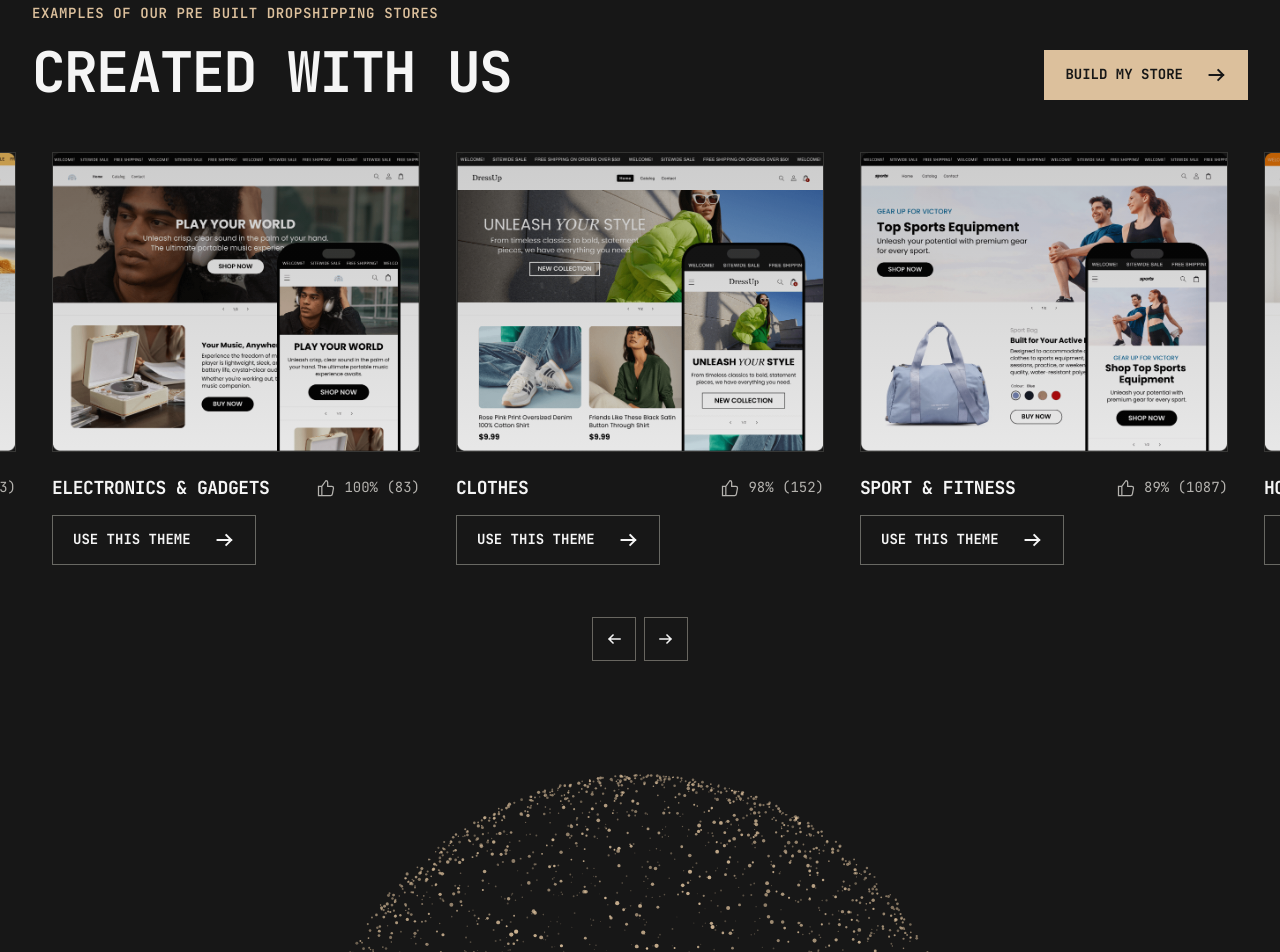
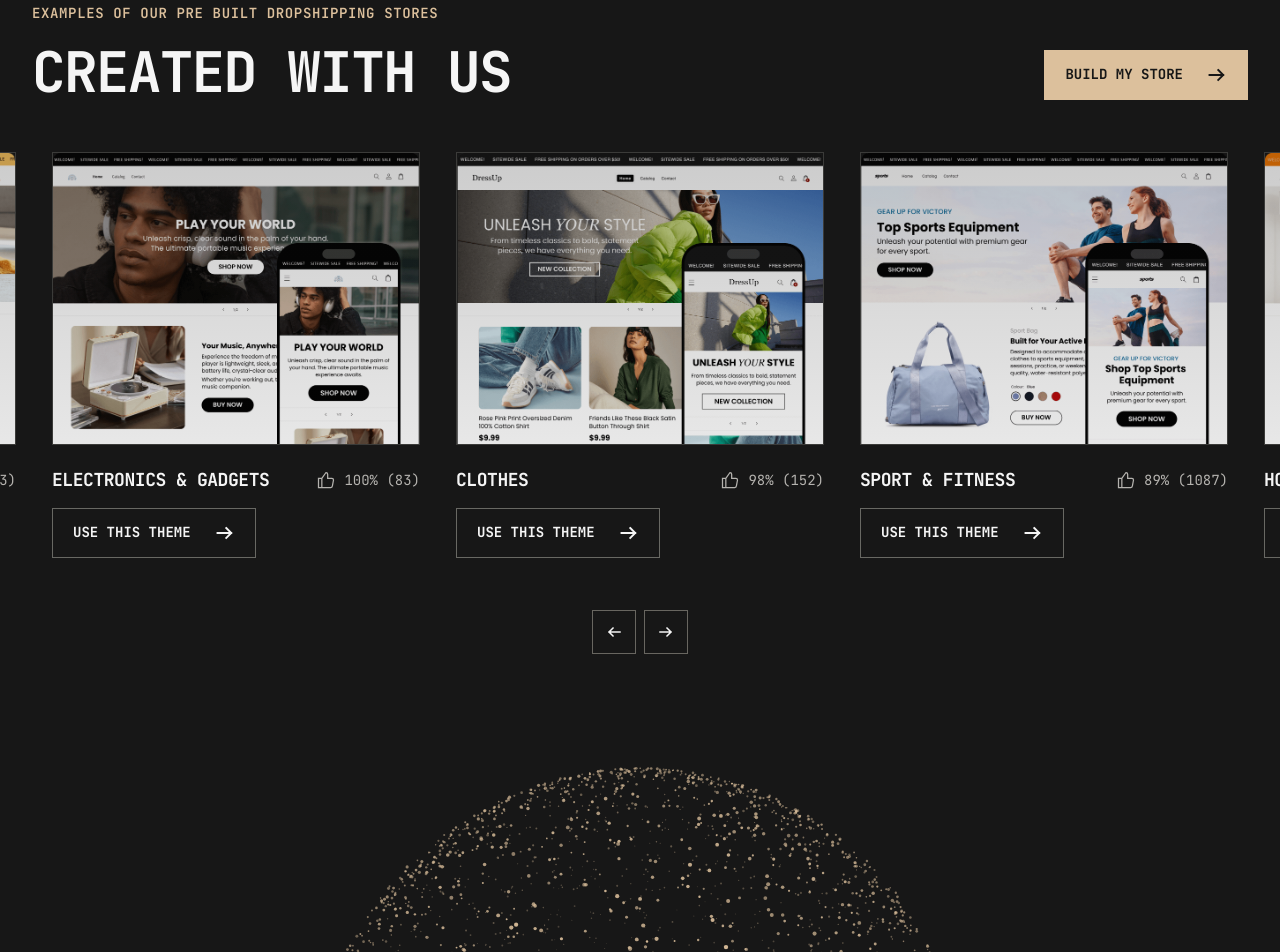
Before and after one commit to lkurska-666/lior-redesign-preview, a plain HTML site: page index.html in a window 1280 px wide. Shown: the part 6264-7216 px from the top of the page. Drawn offline with Linux system fonts and the light colour scheme; animation ran at ten frames a second.

Commit message:
Theme previews: cut the rounded bottom corners
Co-Authored-By: Claude Opus 5.5 <noreply@anthropic.com>

```diff
--- a/index.html
+++ b/index.html
@@ -1,2 +1,2 @@
 <!doctype html>
-<html lang="en"><head><meta charset="utf-8"><meta name="viewport" content="width=device-width, initial-scale=1"><meta name="color-scheme" content="dark"><title>BYS · A2 — Editorial Features</title><link rel="preconnect" href="https://fonts.googleapis.com"><link rel="preconnect" href="https://fonts.gstatic.com" crossorigin><link href="https://fonts.googleapis.com/css2?family=JetBrains+Mono:wght@400;600;700&display=swap" rel="stylesheet"><link rel="stylesheet" href="landing.css?v=a2-20261120-arrows-left"><script src="content.js?v=a2-20261119-cta4" defer></script><script src="landing.js?v=a2-20261120-arrows" defer></script><script src="theme-gallery.js?v=a2-20261120-gallery2" defer></script><script src="particle-cta.js?v=a2-20261120-sphere2" defer></script></head><body data-concept="a" data-feature-layout="editorial" data-hero-visual="modular-store"></body></html>
+<html lang="en"><head><meta charset="utf-8"><meta name="viewport" content="width=device-width, initial-scale=1"><meta name="color-scheme" content="dark"><title>BYS · A2 — Editorial Features</title><link rel="preconnect" href="https://fonts.googleapis.com"><link rel="preconnect" href="https://fonts.gstatic.com" crossorigin><link href="https://fonts.googleapis.com/css2?family=JetBrains+Mono:wght@400;600;700&display=swap" rel="stylesheet"><link rel="stylesheet" href="landing.css?v=a2-20261120-preview-crop2"><script src="content.js?v=a2-20261119-cta4" defer></script><script src="landing.js?v=a2-20261120-arrows" defer></script><script src="theme-gallery.js?v=a2-20261120-gallery2" defer></script><script src="particle-cta.js?v=a2-20261120-sphere2" defer></script></head><body data-concept="a" data-feature-layout="editorial" data-hero-visual="modular-store"></body></html>
--- a/landing.css
+++ b/landing.css
@@ -989,3 +989,11 @@ body[data-concept] { --type-heading: 28px; --type-item: 20px; }
 @media (max-width: 1099px) {
   .particle-cta-content p { color: var(--text); }
 }
+
+/* Theme previews: the screenshots have rounded corners baked in; the 1px line moves to the
+   clipped frame (Olena 2026-11-20). */
+.theme-gallery .store-preview { border: 1px solid var(--line); }
+/* Top edge stays whole (the announcement bar); only the bottom 17 of 677 px — the rounded
+   corners — are cut by a slightly shorter frame. */
+.theme-gallery .store-preview { aspect-ratio: 830 / 660; }
+.theme-gallery .store-preview img { border: 0; }
```
Also changed, not shown: concept-a2.html (+1 -1 lines).
